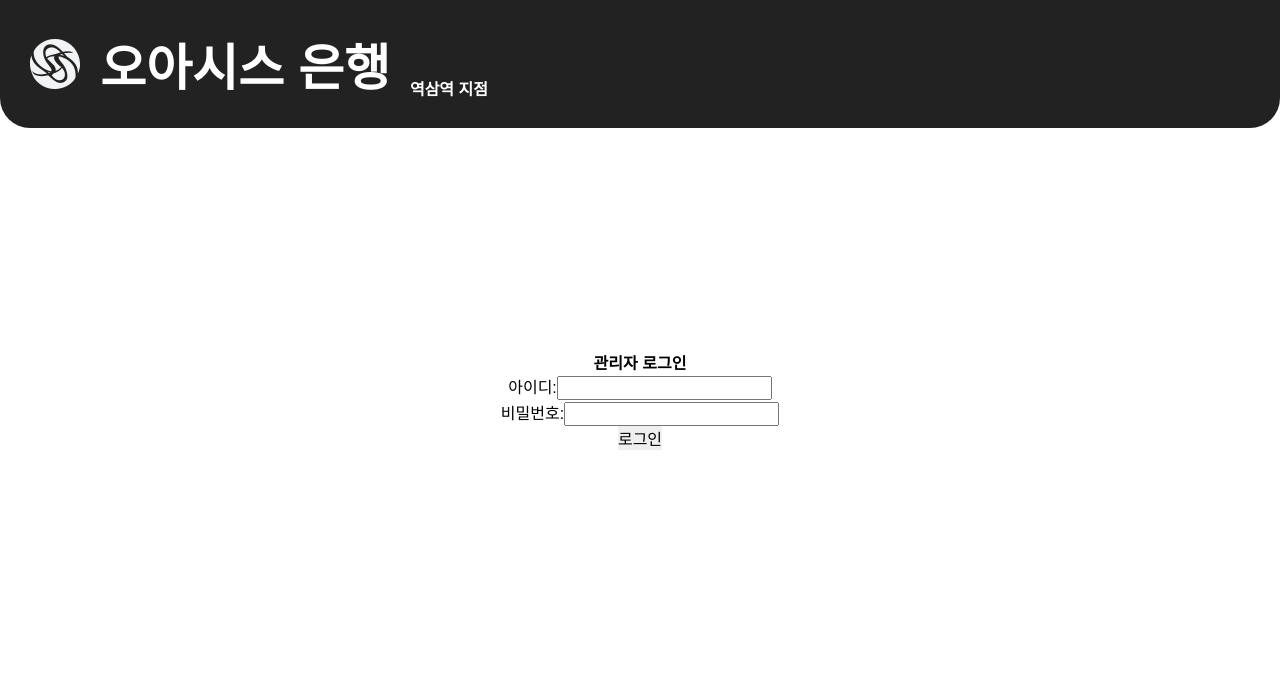
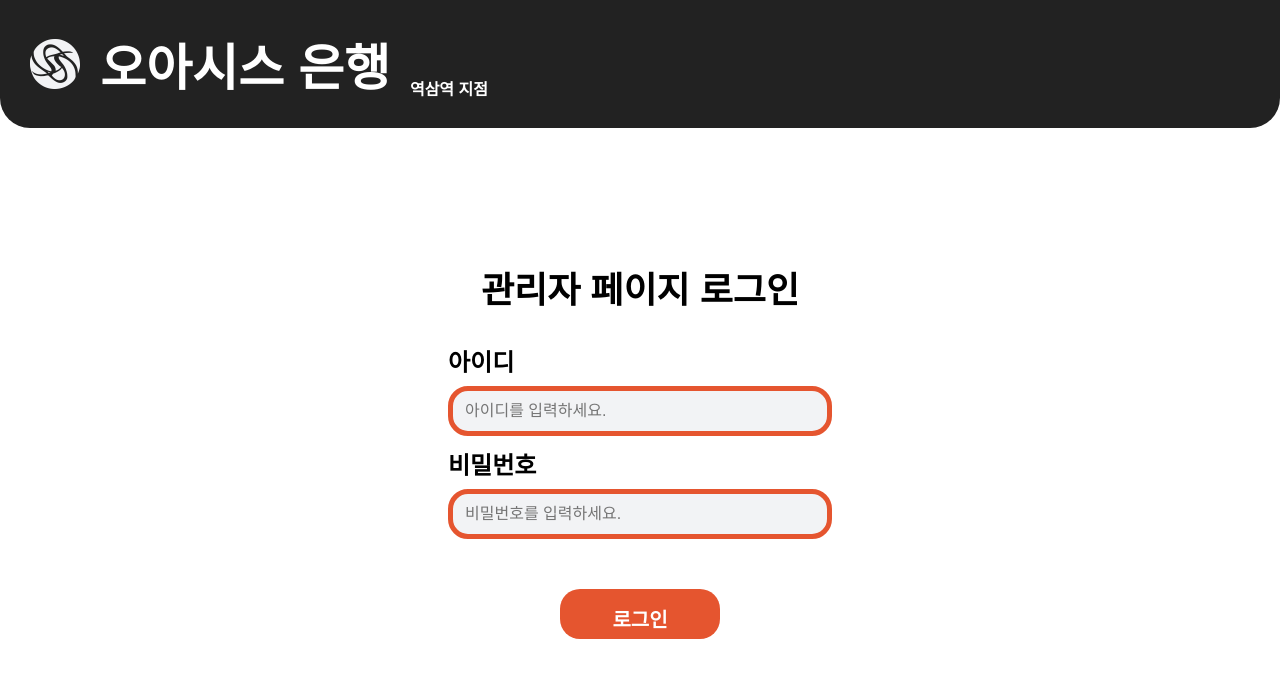
Before and after one commit to JaewoongHur/OASYS, a React (Vite) app in the folder frontend/oasys/: page /admin/login in a window 1280 px wide. Shown: the top 678 px of the page. Built offline with nearby package versions, Linux system fonts and the light colour scheme; no server answers; a web font is replaced by a local one.

Commit message:
Feat: Add admin login page

```diff
--- a/frontend/oasys/src/components/common/button/TextButton.tsx
+++ b/frontend/oasys/src/components/common/button/TextButton.tsx
@@ -1,6 +1,7 @@
 /* Import */
 import styled from "@emotion/styled";
 import { ButtonProps } from "@customTypes/componentTypes";
+import React from "react";
 
 // ----------------------------------------------------------------------------------------------------
 
@@ -10,6 +11,8 @@ interface TextButtonProps extends ButtonProps {
     fontSize?: string;
     disabled?: boolean;
     onClick: () => void;
+    onKeyDown?: (e: React.KeyboardEvent) => void;
+    tabIndex?: number;
 }
 
 type TextButtonWrapperProps = {
@@ -97,6 +100,8 @@ function TextButton(props: TextButtonProps) {
         fontSize = "20px",
         disabled = false,
         onClick,
+        onKeyDown,
+        tabIndex,
     } = props;
 
     return (
@@ -108,6 +113,8 @@ function TextButton(props: TextButtonProps) {
             fontSize={fontSize}
             disabled={disabled}
             onClick={onClick}
+            onKeyDown={onKeyDown}
+            tabIndex={tabIndex}
         >
             {text}
         </TextButtonWrapper>
--- a/frontend/oasys/src/components/common/input/TextInput.tsx
+++ b/frontend/oasys/src/components/common/input/TextInput.tsx
@@ -11,8 +11,8 @@ interface TextInputProps extends InputProps {
     label?: string;
     placeholder?: string;
     onChange?: (event: ChangeEvent<HTMLInputElement>) => void;
-    inputIconSrc?: string;
     onClick?: (event: React.MouseEvent) => void;
+    onKeyDown?: (event: React.KeyboardEvent) => void;
 }
 
 type InputWrapperProps = {
@@ -73,10 +73,6 @@ const InputWrapper = styled("input")`
     background-color: transparent;
     cursor: pointer;
 `;
-const InputIcon = styled("img")`
-    width: 10%;
-    height: 80%;
-`;
 
 // ----------------------------------------------------------------------------------------------------
 
@@ -91,8 +87,8 @@ function TextInput(props: TextInputProps) {
         label = "",
         placeholder = "",
         onChange,
-        inputIconSrc,
         onClick,
+        onKeyDown,
     } = props;
 
     return (
@@ -106,8 +102,8 @@ function TextInput(props: TextInputProps) {
                     readOnly={readOnly}
                     placeholder={placeholder}
                     onChange={onChange}
+                    onKeyDown={onKeyDown}
                 />
-                <InputIcon src={inputIconSrc} alt="inputIcon" />
             </InputIconWrapper>
         </InputContainer>
     );
--- a/frontend/oasys/src/pages/admin/AdminLogin.tsx
+++ b/frontend/oasys/src/pages/admin/AdminLogin.tsx
@@ -1,28 +1,60 @@
 /* Import */
 import { useAuthStore } from "@/store";
-import { useState } from "react";
-import styled from "@emotion/styled"; // Emotion의 styled를 import합니다.
+import React, { useState } from "react";
+import styled from "@emotion/styled";
 import Header from "@/components/common/header";
 import { useNavigate } from "react-router-dom";
+import { TextInput } from "@/components/common/input";
+import { TextButton } from "@/components/common/button";
 
-// 스타일 컴포넌트 생성
-const CenteredContainer = styled.div`
+const LoginContainer = styled.div`
     display: flex;
     flex-direction: column;
     align-items: center;
     justify-content: center;
-    height: 100vh; /* 화면 전체 높이로 설정하여 수직 가운데 정렬합니다. */
+    width: 50%;
+    height: 100vh;
+    margin: 0 auto;
+    margin-top: 50px;
 `;
 
-const LoginForm = styled.div`
+const LoginHeader = styled.div`
+    width: 100%;
     text-align: center;
+    font-size: 36px;
+    font-weight: 700;
+    margin-bottom: 30px;
+`;
+const IDContainer = styled.div`
+    display: flex;
+    width: 60%;
+    flex-direction: column;
+    justify-content: center;
+    margin-bottom: 10px;
+`;
+const IDWrapper = styled.div``;
+const IDLabel = styled.label`
+    font-size: 24px;
+    font-weight: 700;
+`;
+const PWContainer = styled.div`
+    display: flex;
+    width: 60%;
+    flex-direction: column;
+    justify-content: center;
+    margin-bottom: 50px;
+`;
+const PWWrapper = styled.div``;
+const PWLabel = styled.label`
+    font-size: 24px;
+    font-weight: 700;
 `;
 
 function AdminLogin() {
     const login = useAuthStore((state) => state.login);
     const navigate = useNavigate();
-    const [username, setUsername] = useState("");
-    const [password, setPassword] = useState("");
+    const [username, setUsername] = useState<string>("");
+    const [password, setPassword] = useState<string>("");
 
     const handleLogin = () => {
         if (username === "ssafy" && password === "dolfin789") {
@@ -32,34 +64,51 @@ function AdminLogin() {
             alert("아이디 또는 비밀번호가 올바르지 않습니다.");
         }
     };
-
+    const handleKeyDown = (e: React.KeyboardEvent) => {
+        if (e.key === "Enter") {
+            e.preventDefault();
+            handleLogin();
+        }
+    };
     return (
         <>
             <Header />
-            <CenteredContainer>
-                <LoginForm>
-                    <h2>관리자 로그인</h2>
-                    <div>
-                        <label htmlFor="username">아이디:</label>
-                        <input
-                            type="text"
-                            id="username"
+            <LoginContainer>
+                <LoginHeader>관리자 페이지 로그인</LoginHeader>
+                <IDContainer>
+                    <IDWrapper>
+                        <IDLabel htmlFor="username">아이디</IDLabel>
+                    </IDWrapper>
+                    <TextInput
+                        width="100%"
                         value={username}
+                        placeholder="아이디를 입력하세요."
                         onChange={(e) => setUsername(e.target.value)}
+                        onKeyDown={handleKeyDown}
                     />
-                    </div>
-                    <div>
-                        <label htmlFor="password">비밀번호:</label>
-                        <input
+                </IDContainer>
+                <PWContainer>
+                    <PWWrapper>
+                        <PWLabel htmlFor="password">비밀번호</PWLabel>
+                    </PWWrapper>
+                    <TextInput
+                        width="100%"
                         type="password"
-                            id="password"
                         value={password}
+                        placeholder="비밀번호를 입력하세요."
                         onChange={(e) => setPassword(e.target.value)}
+                        onKeyDown={handleKeyDown}
                     />
-                    </div>
-                    <button onClick={handleLogin}>로그인</button>
-                </LoginForm>
-            </CenteredContainer>
+                </PWContainer>
+                <TextButton
+                    width="25%"
+                    height="50px"
+                    text="로그인"
+                    onKeyDown={handleKeyDown}
+                    onClick={handleLogin}
+                    tabIndex={0}
+                />
+            </LoginContainer>
         </>
     );
 }
```
Also changed, not shown: 1 other file (tests, documents, lock files or other folders). Lines whose indentation alone changed are shown as unchanged.
